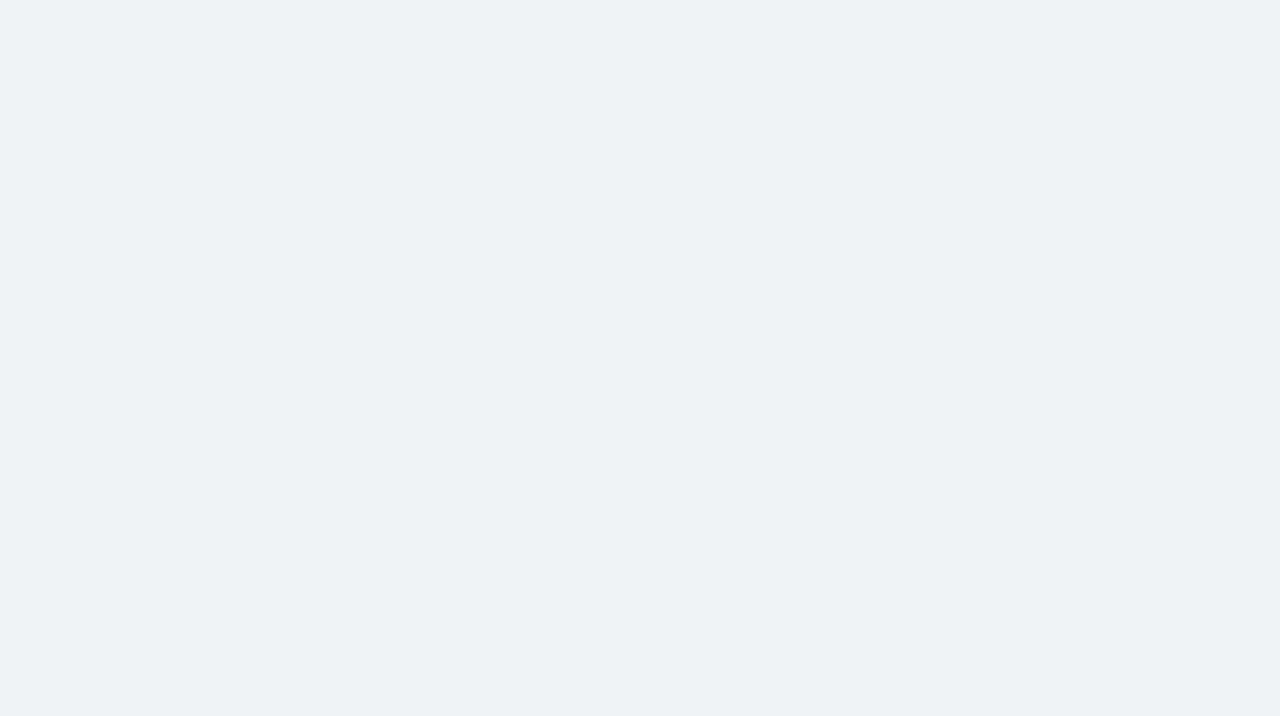
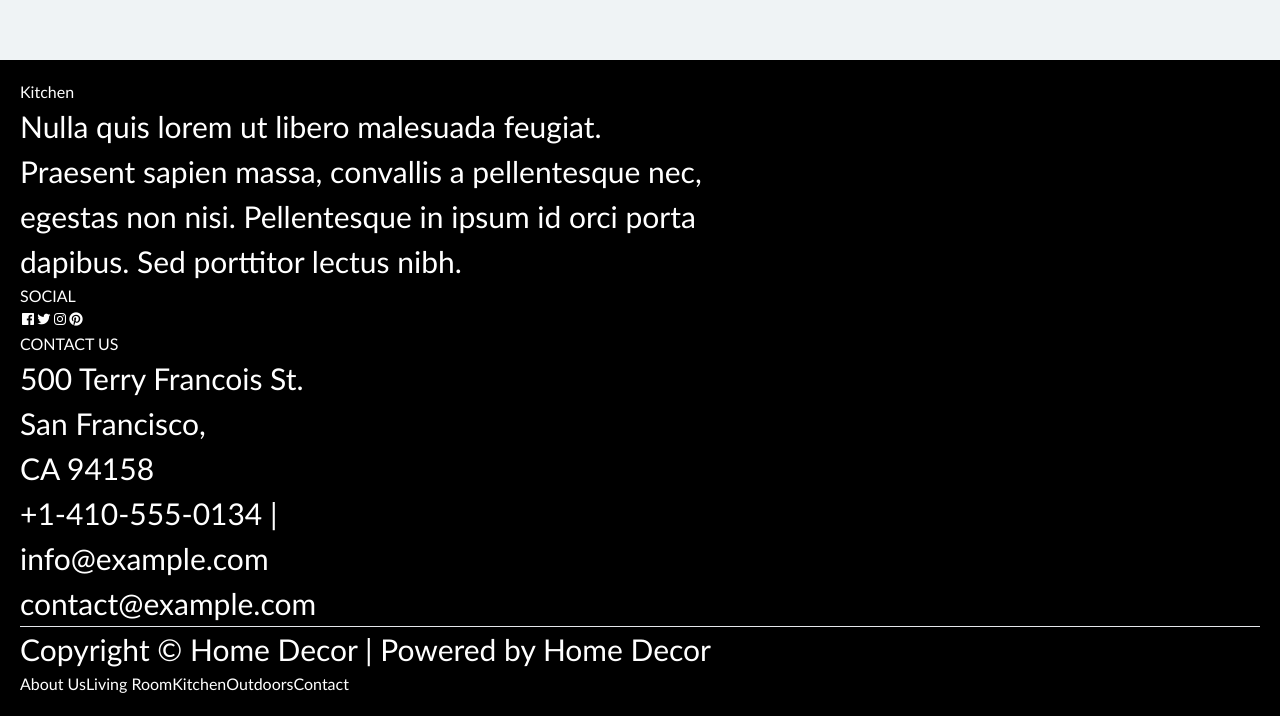
Before and after one commit to BenieMigan/reactdemo, a React (Create React App) app: page /kitchen in a window 1280 px wide. Shown: the part 170-886 px from the top of the page. Before the commit the page ends 800 px from the top, so only its background shows below. Built offline with nearby package versions, Linux system fonts and the light colour scheme.

Commit message:
Poursuite du code

```diff
--- a/src/App.tsx
+++ b/src/App.tsx
@@ -1,4 +1,4 @@
-import { Route,BrowserRouter as Router, Routes } from 'react-router-dom';
+import { createBrowserRouter, Route,BrowserRouter as Router, Routes } from 'react-router-dom';
 import Aboutus from './Components/Navbar/Aboutus';
 import Contact from './Components/Navbar/Contact';
 import Kitchen from './Components/Navbar/Kitchen';
@@ -23,4 +23,5 @@ function App() {
   );
 }
 
+
 export default App;
--- a/src/Components/Navbar/Aboutus/index.tsx
+++ b/src/Components/Navbar/Aboutus/index.tsx
@@ -3,7 +3,7 @@ import './style.css';
 import { Link } from 'react-router-dom';
 
 function Aboutus() {
-  return (
+return (
     <div>
         <div className="Navbar">
             <nav className="Navbar-1">
@@ -75,7 +75,7 @@ function Aboutus() {
         </div>
     </div>
     </div>
-  );
+);
 }
 
 export default Aboutus;
--- a/src/Components/Navbar/Kitchen/index.tsx
+++ b/src/Components/Navbar/Kitchen/index.tsx
@@ -1,10 +1,52 @@
 import React from 'react';
 import './style.css';
+import { Link } from 'react-router-dom';
 
 function Kitchen() {
   return (
-    <div >
-
+    <div>
+      <div className='Kitchen'>
+        <div className='Kitchen-1'>
+            <div className='Kitchen-a'>
+                <h1>Kitchen</h1>
+                <p>Nulla quis lorem ut libero malesuada feugiat. <br /> Praesent sapien massa, convallis a pellentesque nec, <br /> egestas non nisi. Pellentesque in ipsum id orci porta <br /> dapibus. Sed porttitor lectus nibh.</p>
+            </div>
+            <div className='Kitchen-b'>
+              <h1>SOCIAL</h1>
+              <div>
+                <a href=""><i className='bx bxl-facebook-square'></i></a>
+                <a href=""><i className='bx bxl-twitter'></i></a>
+                <a href=""><i className='bx bxl-instagram'></i></a>
+                <a href=""><i className='bx bxl-pinterest'></i></a>
+              </div>
+            </div>
+            <div className='Kitchen-c'>
+              <h1>CONTACT US</h1>
+                <p>500 Terry Francois St. <br />
+                  San Francisco,<br />
+                  CA 94158<br />
+                  +1-410-555-0134 |<br />
+                  info@example.com<br />
+                  contact@example.com
+                </p>
+            </div>
+        </div>
+          <hr />
+          <div className='Kitchen-2'>
+              <div className='Kitchen-d'>
+                  <p>Copyright ©  Home Decor | Powered by Home Decor</p>
+              </div>
+              <div className='Kitchen-e'>
+                  <ul>
+                      <li><Link to ="/aboutus">About Us</Link></li>
+                      <li><Link to ="/livingroom">Living Room</Link></li>
+                      <li><Link to ="/kitchen">Kitchen</Link></li>
+                      <li><Link to ="/outdoors">Outdoors</Link></li>
+                      <li><Link to ="/contact">Contact</Link></li>
+                  </ul>
+              </div>
+          </div>
+      </div>
     </div>
   );
 }
--- a/src/Components/Navbar/Kitchen/style.css
+++ b/src/Components/Navbar/Kitchen/style.css
@@ -0,0 +1,81 @@
+.Kitchen  {
+    background-color: black;
+    color: white;
+    padding: 20px;
+    margin-top: 18%;
+    font-family: 'Trebuchet MS', 'Lucida Sans Unicode', 'Lucida Grande', 'Lucida Sans', Arial, sans-serif;
+}
+
+.Kitchen p {
+    line-height: 45px;
+    font-size: 30px;
+}
+
+.Kitchen li {
+    display: inline;
+}
+
+.Livingroom-1 {
+    display: flex;
+    flex-wrap: wrap;
+    justify-content: space-around;
+    text-align: center;
+}
+
+.Livingroom-a, .Livingroom-b, .Livingroom-c {
+    flex: 1;
+    margin: 20px;
+}
+
+.Livingroom  hr {
+    margin-top: 5.2%;
+    border: 2px solid #171717;
+}
+
+.Livingroom-2 {
+    display: flex;
+    flex-wrap: wrap;
+    justify-content: space-between;
+    align-items: center;
+    padding-top: 2%;
+}
+
+.Livingroom-d, .Livingroom-e {
+    flex: 1;
+    margin: 20px;
+    text-align: center;
+}
+
+.Livingroom-e ul {
+    display: flex;
+    flex-wrap: wrap;
+    justify-content: center;
+    padding: 0;
+    list-style-type: none;
+}
+
+.Livingroom-e a {
+    cursor: pointer;
+    text-decoration: none;
+    color: white;
+    margin: 0 20px;
+    font-size: 30px;
+}
+
+/* Responsive Design */
+@media (max-width: 768px) {
+    .Livingroom-1, .Livingroom-2 {
+        flex-direction: column;
+        align-items: center;
+    }
+
+    .Livingroom-a, .Livingroom-b, .Livingroom-c, .Livingroom-d, .Livingroom-e {
+        margin: 10px 0;
+    }
+
+    .Livingroom-e ul {
+        flex-direction: column;
+    }
+
+
+}
--- a/src/Components/Navbar/index.tsx
+++ b/src/Components/Navbar/index.tsx
@@ -3,6 +3,7 @@ import React from 'react';
 import './style.css';
 import Body from '../Body';
 import Footer from '../Footer';
+import { Link } from 'react-router-dom';
 
 
 const Navbar: React.FC = () => {
@@ -20,11 +21,11 @@ const Navbar: React.FC = () => {
         </div>
 
         <ul className="navbar-links">
-          <li><a href="#about-us">About Us</a></li>
-          <li><a href="#living-room">Living Room</a></li>
-          <li><a href="#kitchen">Kitchen</a></li>
-          <li><a href="#outdoors">Outdoors</a></li>
-          <li><a href="#contact">Contact</a></li>
+        <li><Link to ="/aboutus">About Us</Link></li>
+                    <li><Link to ="/livingroom">Living Room</Link></li>
+                    <li><Link to ="/kitchen">Kitchen</Link></li>
+                    <li><Link to ="/outdoors">Outdoors</Link></li>
+                    <li><Link to ="/contact">Contact</Link></li>
         </ul>
       </nav>
 
```
